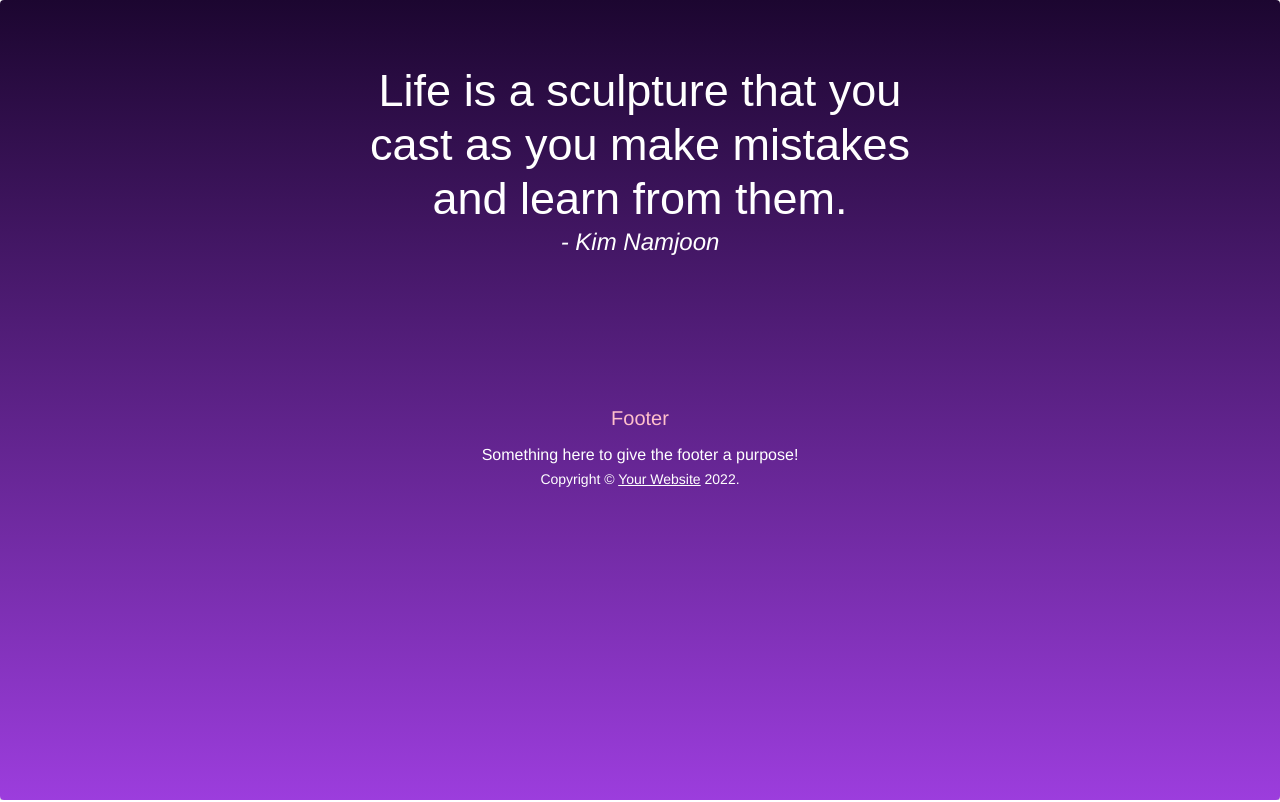
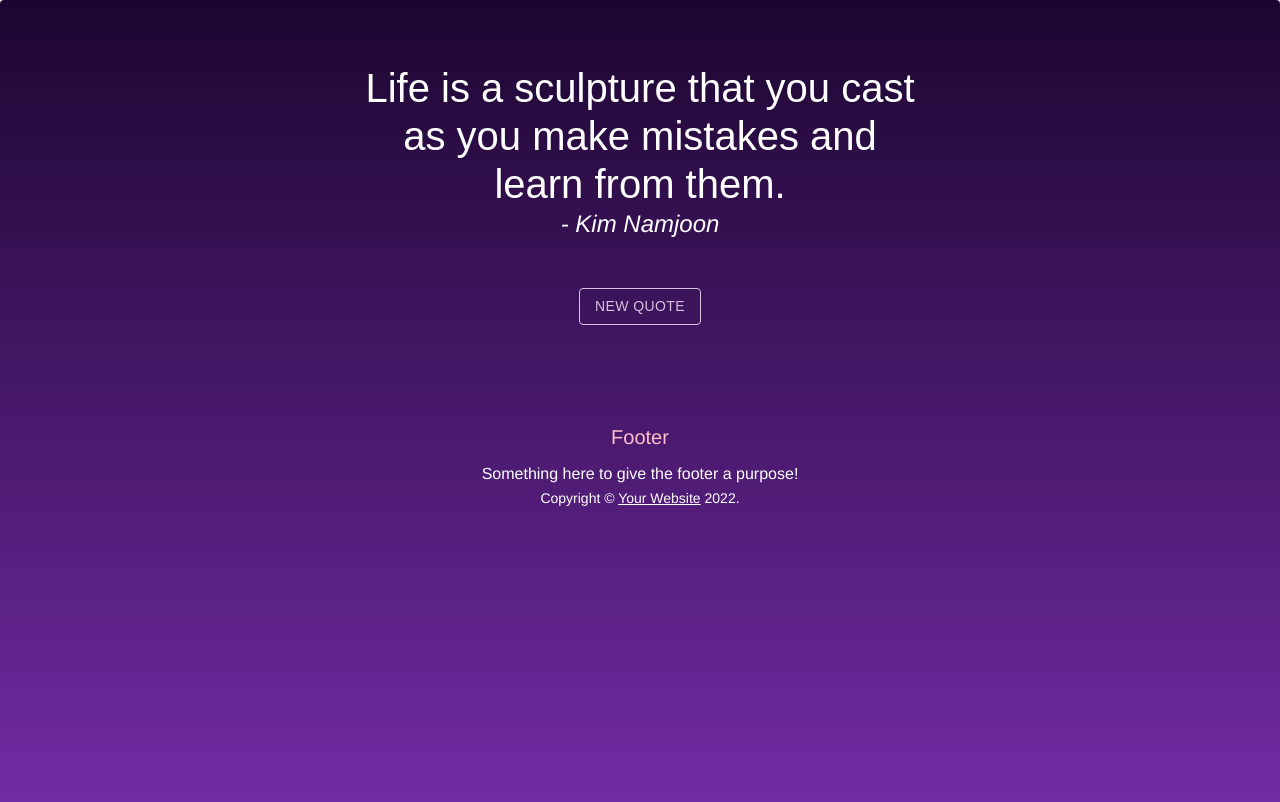
Before and after one commit to EmmaSecrest/btsQuotesRandomizer, a React (Create React App) app: page / in a window 1280 px wide. Shown: the top 802 px of the page. Built offline with nearby package versions, Linux system fonts and the light colour scheme.

Commit message:
new Quote button working

```diff
--- a/src/App.js
+++ b/src/App.js
@@ -19,7 +19,7 @@ export default function Main() {
         sx={{
           backgroundImage:
             "linear-gradient(0deg, rgba(156,61,221,1) 0%, rgba(28,6,48,1) 100%)",
-          height: "100vh",
+          height: "150vh",
         }}
       >
       <Container maxWidth='false' height= '100vw'  disableGutters>
--- a/src/quoteCard.js/QuoteCard.js
+++ b/src/quoteCard.js/QuoteCard.js
@@ -6,12 +6,18 @@ import Typography from '@mui/material/Typography';
 import { quotes } from '../quotesDatabase/database';
 import { useState } from 'react';
 import { Image } from 'mui-image';
+import { Button } from '@material-ui/core';
 
 
 export default function QuoteCard(){
    const quotesLength = quotes.length;
 
    const [quoteIndex ,setQuoteIndex] = useState(Math.floor(Math.random() * quotesLength))
+
+   function getNewQuote(){
+    //  console.log("You Clicked the button")
+    setQuoteIndex(Math.floor(Math.random() * quotesLength))
+   }
 
     return(
 
@@ -32,7 +38,7 @@ export default function QuoteCard(){
                   align="center"
                   color="#fff"
                   fontFamily='Arial'
-                  fontSize = {45}
+                  fontSize = {40}
                   >
                   {quotes[quoteIndex].quote}
 
@@ -49,8 +55,10 @@ export default function QuoteCard(){
               justifyContent="center"
 
             >
-              {/* <Button variant="contained">Main call to action</Button>
-              <Button variant="outlined">Secondary action</Button> m*/}
+              <Button
+                variant="outlined"
+                style ={{ color: "#d8c1e0" , fontFamily:"Arial", border:'1px solid #d8c1e0'  }} onClick = {() => getNewQuote()} > New Quote</Button>
+              {/* <Button variant="outlined">Secondary action</Button>  */}
             </Stack>
           </Container>
         </Box>
--- a/src/theme.js
+++ b/src/theme.js
@@ -23,6 +23,9 @@ import { createTheme } from '@mui/material/styles';
             color: "pink"
           },
       },
+      button: {
+        textTransform: 'none'
+      }
 })
 
 export default theme;
```
